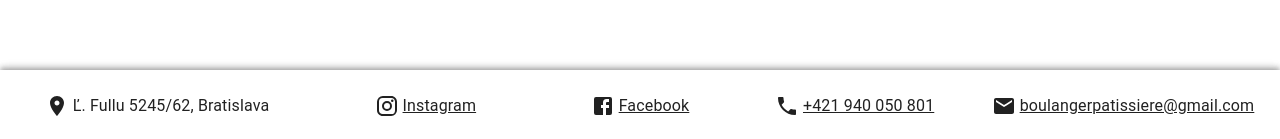
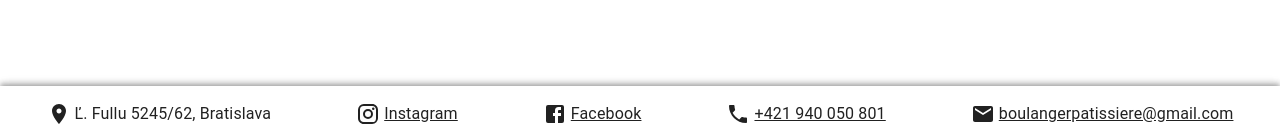
Before and after one commit to BoulangerPatissiere/boulanger-client, a React (Create React App) app: page / in a window 1280 px wide. Shown: the part 658-797 px from the top of the page. Built offline with nearby package versions, Linux system fonts and the light colour scheme; no server answers.

Commit message:
changed ui of social footer to always show whole information

```diff
--- a/src/components/AppFooter/SocialFooter.css
+++ b/src/components/AppFooter/SocialFooter.css
@@ -1,5 +1,4 @@
 .social-footer {
-  height: 6.5rem;
   position: fixed;
   background-color: white;
   bottom: 0px;
@@ -7,12 +6,17 @@
   display: flex;
   justify-content: center;
   align-items: center;
-  box-shadow: 0px -2px 4px -1px rgb(0 0 0 / 20%), 0px -4px 5px 0px rgb(0 0 0 / 14%), 0px -1px 10px 0px rgb(0 0 0 / 12%);
+  box-shadow: 0px -2px 4px -1px rgb(0 0 0 / 20%),
+    0px -4px 5px 0px rgb(0 0 0 / 14%), 0px -1px 10px 0px rgb(0 0 0 / 12%);
   z-index: 1100;
+  padding: 16px;
+  gap: 24px;
+  flex-wrap: wrap;
 }
-@media screen and (min-width: 900px) {
+
+@media screen and (min-width: 1100px) {
   .social-footer {
-      height: 4.5rem;
+    justify-content: space-around;
   }
 }
 
@@ -20,22 +24,6 @@
   display: flex;
   align-items: center;
   color: inherit;
-}
-
-.center-col {
-  justify-content: center;
-}
-
-.left-col {
-  justify-content: flex-end;
-}
-@media screen and (min-width: 900px) {
-  .left-col {
-    justify-content: center;
-  }
-  .right-col {
-    justify-content: center;
-  }
 }
 
 .social-footer-link-icon {
--- a/src/components/AppFooter/SocialFooter.js
+++ b/src/components/AppFooter/SocialFooter.js
@@ -1,5 +1,4 @@
 import * as React from 'react';
-import Grid from '@mui/material/Grid';
 import InstagramIcon from '@mui/icons-material/Instagram';
 import PhoneIcon from '@mui/icons-material/Phone';
 import FacebookIcon from '@mui/icons-material/Facebook';
@@ -10,34 +9,44 @@ import './SocialFooter.css';
 function SocialFooter() {
   return (
     <footer className='social-footer'>
-      <Grid container rowSpacing={{ xs: 1, md: 0 }} columnSpacing={1}>
-        <Grid item xs={12} md={3}>
-          <div className='center-col address-block'>
+      <div className='address-block'>
         <PlaceIcon className='social-footer-link-icon' />
         Ľ. Fullu 5245/62, Bratislava
       </div>
-        </Grid>
-        <Grid item xs={6} md={2}>
-          <a className='social-footer-link left-col' href='https://instagram.com/boulanger_patissiere' target='_blank'>
+
+      <a
+        className='social-footer-link'
+        href='https://instagram.com/boulanger_patissiere'
+        target='_blank'
+        rel='noreferrer'
+      >
         <InstagramIcon className='social-footer-link-icon' /> Instagram
       </a>
-        </Grid>
-        <Grid item xs={6} md={2}>
-          <a className='social-footer-link right-col' href='https://m.facebook.com/boulanger.patissiere/' target='_blank'>
+
+      <a
+        className='social-footer-link'
+        href='https://m.facebook.com/boulanger.patissiere/'
+        target='_blank'
+        rel='noreferrer'
+      >
         <FacebookIcon className='social-footer-link-icon' /> Facebook
       </a>
-        </Grid>
-        <Grid item xs={6} md={2}>
-          <a href='tel:+421-940-050-801' className='social-footer-link left-col'>
+      <a
+        href='tel:+421-940-050-801'
+        style={{ whiteSpace: 'nowrap' }}
+        className='social-footer-link'
+      >
         <PhoneIcon className='social-footer-link-icon' /> +421 940 050 801
       </a>
-        </Grid>
-        <Grid item xs={6} md={3}>
-          <a className='social-footer-link right-col' href='mailto:boulangerpatissiere@gmail.com?subject=Boulanger%20Order' target='_blank'>
-            <EmailIcon className='social-footer-link-icon' /> boulangerpatissiere@gmail.com
+      <a
+        className='social-footer-link'
+        href='mailto:boulangerpatissiere@gmail.com?subject=Boulanger%20Order'
+        target='_blank'
+        rel='noreferrer'
+      >
+        <EmailIcon className='social-footer-link-icon' />{' '}
+        boulangerpatissiere@gmail.com
       </a>
-        </Grid>
-      </Grid>
     </footer>
   );
 }
```
Lines whose indentation alone changed are shown as unchanged.
